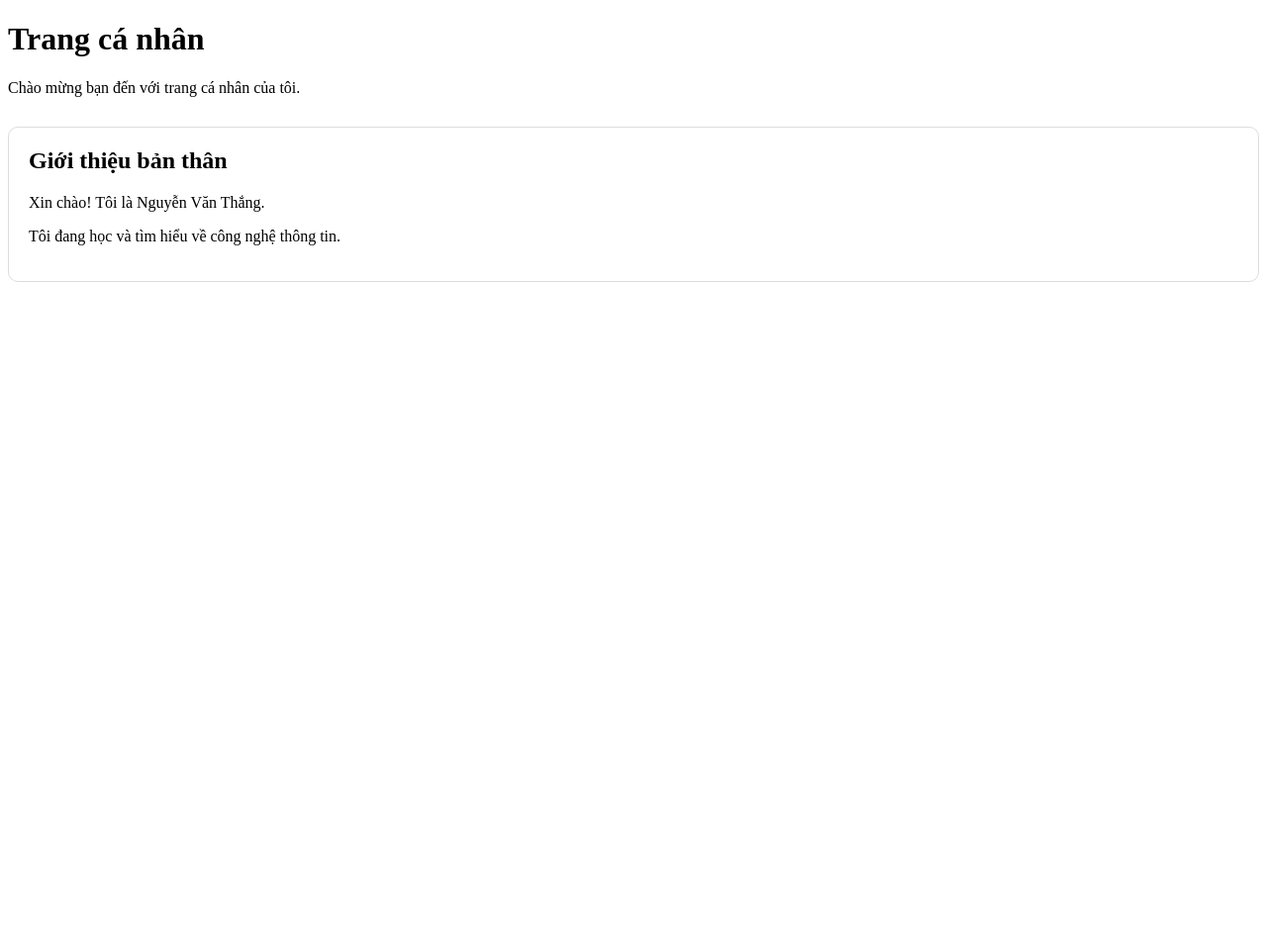
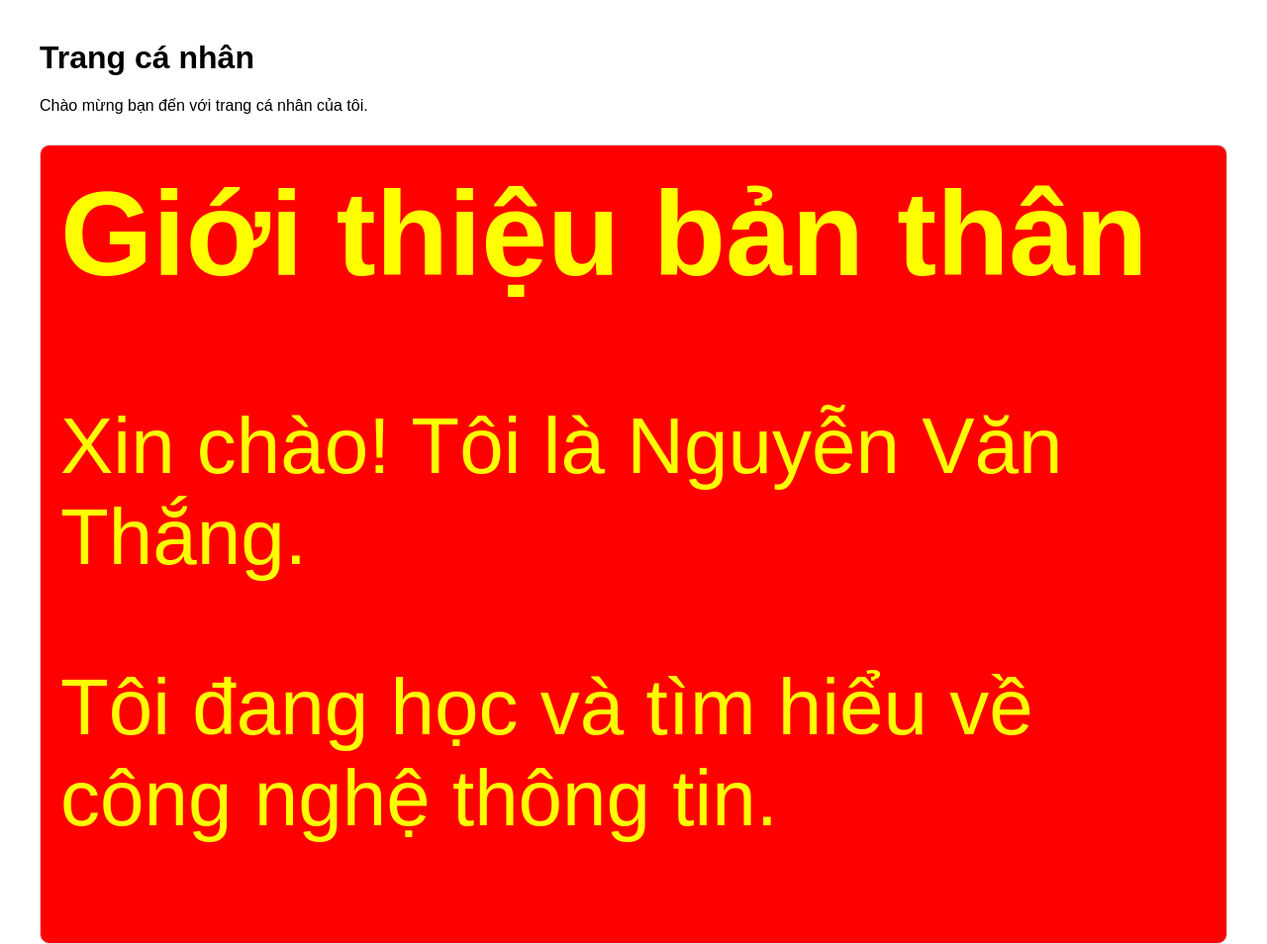
Before and after one commit to Loki-sama119/personal-page, a plain HTML site: page index.html in a window 1280 px wide. Shown: the whole page at 99% size. Before the commit the page ends 800 px from the top, so only its background shows below. Drawn offline with Linux system fonts and the light colour scheme.

Commit message:
Bad CSS change

```diff
--- a/style.css
+++ b/style.css
@@ -1,3 +1,11 @@
+body {
+    font-family: Arial, sans-serif;
+    margin: 40px;
+}
+
+h1 {
+    font-size: 32px;
+}
 .introduction {
     margin-top: 30px;
     padding: 20px;
@@ -8,3 +16,8 @@
 .introduction h2 {
     margin-top: 0;
 }
+.introduction {
+    background: red;
+    color: yellow;
+    font-size: 80px;
+}
```
